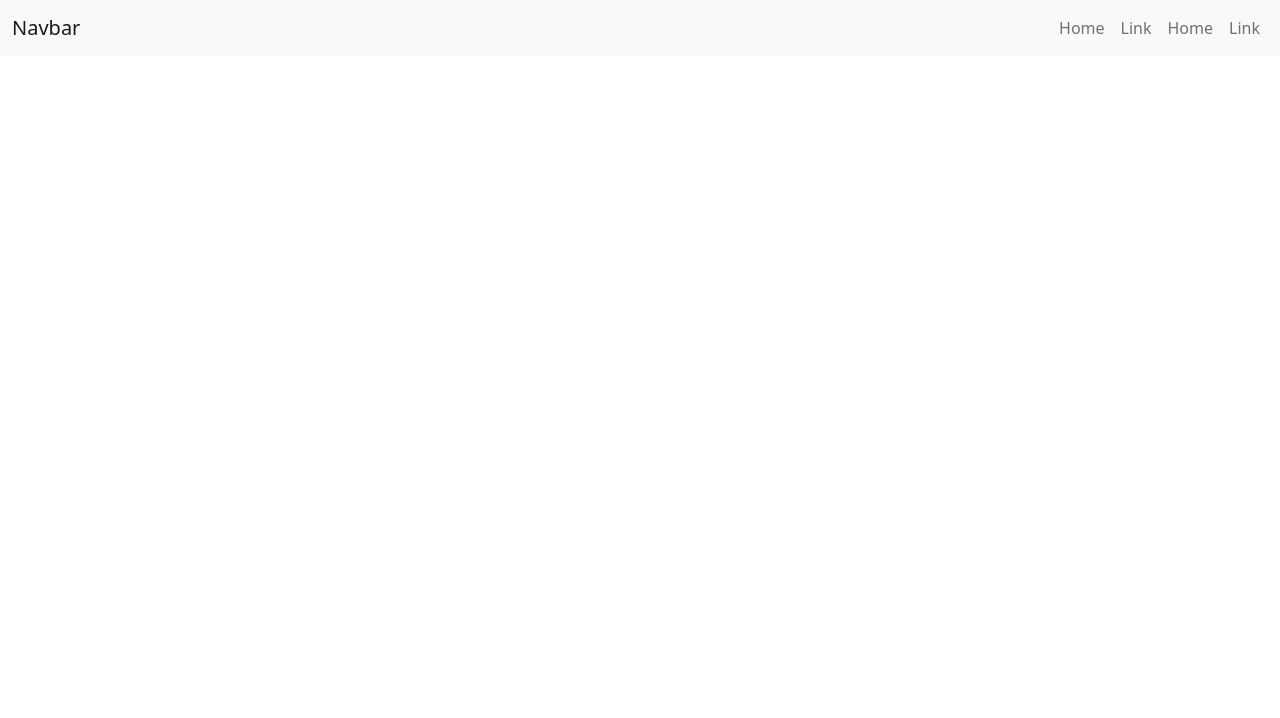
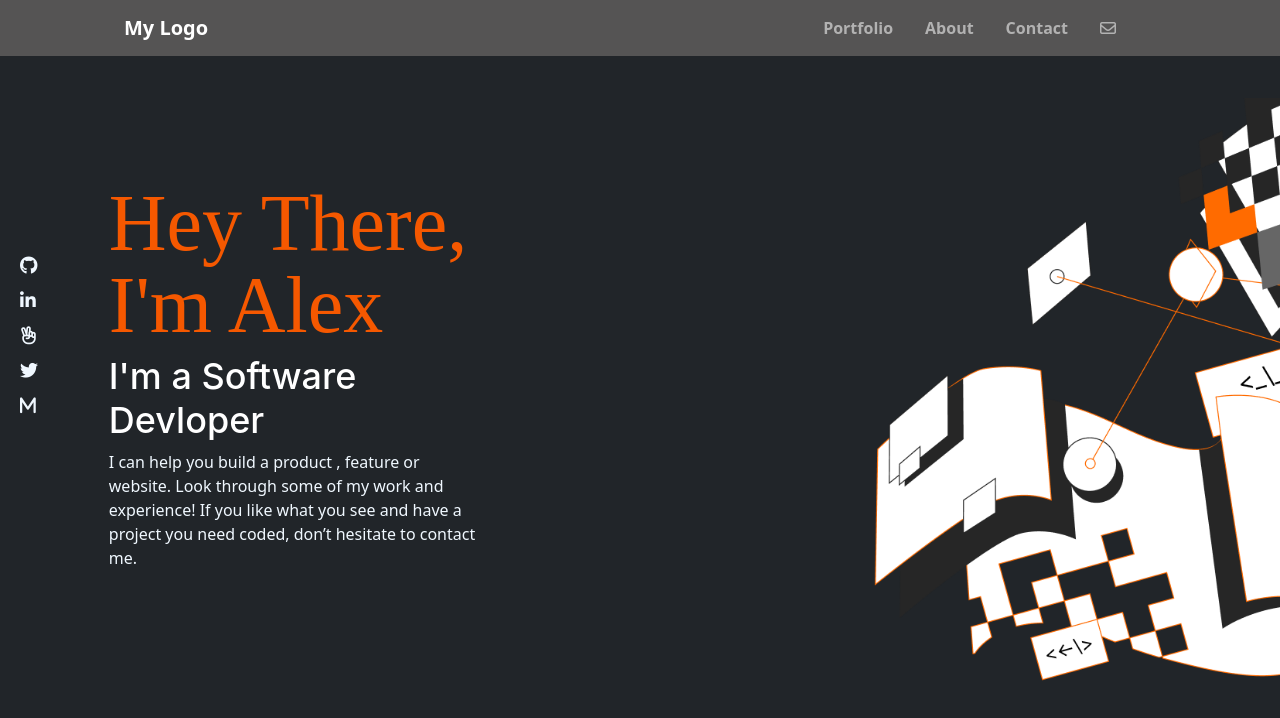
Before and after one commit to demesameneshoa/bootstrap_portfolio, a plain HTML site: page index.html in a window 1280 px wide. Drawn offline with nearby package versions, Linux system fonts and the light colour scheme.

Commit message:
Navbar complete and home page add

```diff
--- a/index.html
+++ b/index.html
@@ -4,55 +4,68 @@
     <meta charset="UTF-8" />
     <meta http-equiv="X-UA-Compatible" content="IE=edge" />
     <meta name="viewport" content="width=device-width, initial-scale=1.0" />
-    <link rel="stylesheet" href="style.css" />
     <link
       href="https://cdn.jsdelivr.net/npm/bootstrap@5.0.2/dist/css/bootstrap.min.css"
       rel="stylesheet"
       integrity="sha384-EVSTQN3/azprG1Anm3QDgpJLIm9Nao0Yz1ztcQTwFspd3yD65VohhpuuCOmLASjC"
       crossorigin="anonymous"
-    />
+/>
     <script
       src="https://cdn.jsdelivr.net/npm/bootstrap@5.0.2/dist/js/bootstrap.bundle.min.js"
       integrity="sha384-MrcW6ZMFYlzcLA8Nl+NtUVF0sA7MsXsP1UyJoMp4YLEuNSfAP+JcXn/tWtIaxVXM"
       crossorigin="anonymous"
     ></script>
+    <!--Font Awasome-->
+    <script src="https://kit.fontawesome.com/df077d3ae3.js" crossorigin="anonymous"></script>
+    <link rel="stylesheet" href="style.css" />
     <title>Bootstrap Desktop Portfolio</title>
   </head>
   <body>
-    <nav class="navbar navbar-expand-lg navbar-light bg-light">
-      <div class="container-fluid">
-        <a class="navbar-brand" href="#">Navbar</a>
-        <button
-          class="navbar-toggler"
-          type="button"
-          data-bs-toggle="collapse"
-          data-bs-target="#navbarSupportedContent"
-          aria-controls="navbarSupportedContent"
-          aria-expanded="false"
-          aria-label="Toggle navigation"
-        >
-          <span class="navbar-toggler-icon"></span>
-        </button>
-        <div
-          class="collapse navbar-collapse d-flex justify-content-end"
-          id="navbarSupportedContent"
-        >
-          <ul class="navbar-nav">
-            <li class="nav-item">
-              <a class="nav-link" aria-current="page" href="#">Home</a>
+    <nav class="navbar navbar-expand-lg navbar-dark">
+      <div class="container-fluid mx-5">
+        <a class="navbar-brand" href="#">My Logo</a>
+
+        <div class="collapse navbar-collapse d-flex justify-content-end" id="navbarSupportedContent">
+          <ul class="navbar-nav mx-4">
+            <li class="nav-item mx-2">
+              <a class="nav-link" href="#">Portfolio</a>
             </li>
-            <li class="nav-item">
-              <a class="nav-link" href="#">Link</a>
+            <li class="nav-item mx-2">
+              <a class="nav-link" href="#">About</a>
             </li>
-            <li class="nav-item">
-              <a class="nav-link" aria-current="page" href="#">Home</a>
+            <li class="nav-item mx-2">
+              <a class="nav-link"  href="#">Contact</a>
             </li>
-            <li class="nav-item">
-              <a class="nav-link" href="#">Link</a>
+            <li class="nav-item mx-2">
+              <a class="nav-link" href="#"><i class="fa-regular fa-envelope"></i></a>
             </li>
           </ul>
         </div>
       </div>
     </nav>
+
+    <!--Home-->
+    <section id="home" class="container-fluid bg-dark">
+          <div  class=" social-media d-flex justify-content-start">
+                <div class="social-link">
+                  <ul>
+                    <li class="social-link-items m-2"><i class="fa-brands fa-github"></i></li>
+                    <li class="social-link-items m-2"><i class="fa-brands fa-linkedin-in"></i></li>
+                    <li class="social-link-items m-2"><i class="fa-regular fa-hand-peace"></i></li>
+                    <li class="social-link-items m-2"><i class="fa-brands fa-twitter"></i></li>
+                    <li class="social-link-items m-2"><i class="fa-sharp fa-solid fa-m"></i></li>
+                  </ul>
+                </div>
+                <div class="name">
+                      <h1>Hey There, I'm Alex</h1>
+                      <h3>I'm a Software Devloper</h3>
+                      <p>I can help you build a product ,
+                         feature or website. Look through some of
+                          my work and experience! If you like what you see
+                           and have a project you need coded,
+                        don’t hesitate to contact me.</p>
+                </div>
+          </div>
+  </section>
   </body>
 </html>
--- a/style.css
+++ b/style.css
@@ -0,0 +1,64 @@
+body {
+    margin: 0;
+    padding: 0;
+}
+
+.mx-5 {
+    margin-right: 7rem !important;
+    margin-left: 7rem !important;
+}
+
+.navbar {
+    background-color: rgb(85, 84, 84);
+    font-weight: 600;
+}
+
+#home {
+    background-image: url(./img/Illustration-header.png);
+    background-repeat: no-repeat;
+    background-position: 100% 50%;
+    background-size: 40%;
+    height: 95vh;
+    color: aliceblue;
+}
+
+.social-media {
+  padding-top: 10%;
+}
+
+.social-link {
+    padding-top: 5%;
+    margin-right: 5%;
+}
+
+.social-link ul {
+    list-style: none;
+    font-size: large;
+    padding: 0 10% 0 0;
+}
+
+.name {
+    width: 30%;
+}
+
+.name h1 {
+    font-family: 'Crete Round';
+    font-style: normal;
+    font-weight: 400;
+    font-size: 80px;
+    line-height: 82px;
+    color: #F55800;
+}
+
+.name h3 {
+    font-family: 'Inter', sans-serif;
+    font-style: normal;
+    font-weight: 500;
+    font-size: 36px;
+    line-height: 44px;
+    color: #FFFFFF;
+}
+
+.name p {
+    font-size: 16px;
+}
```
Also changed, not shown: img/Illustration-header.png (added).
